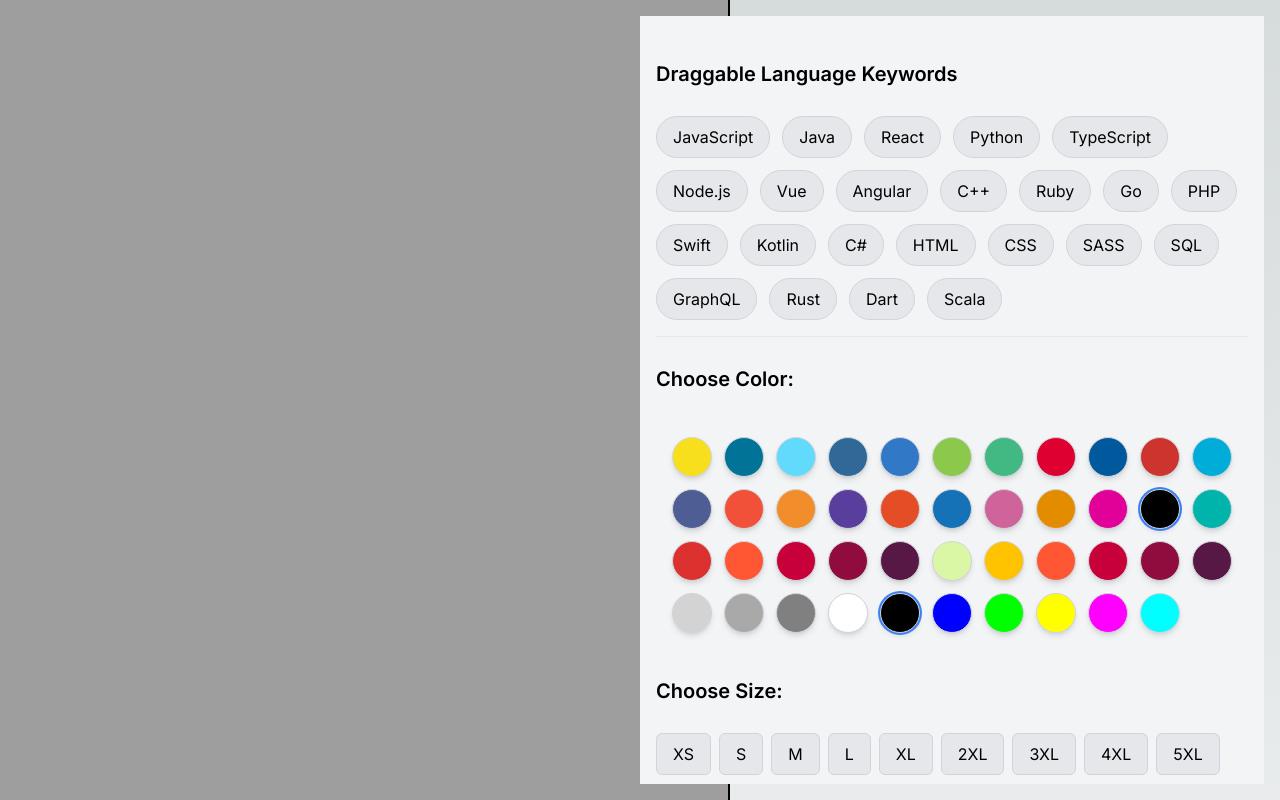
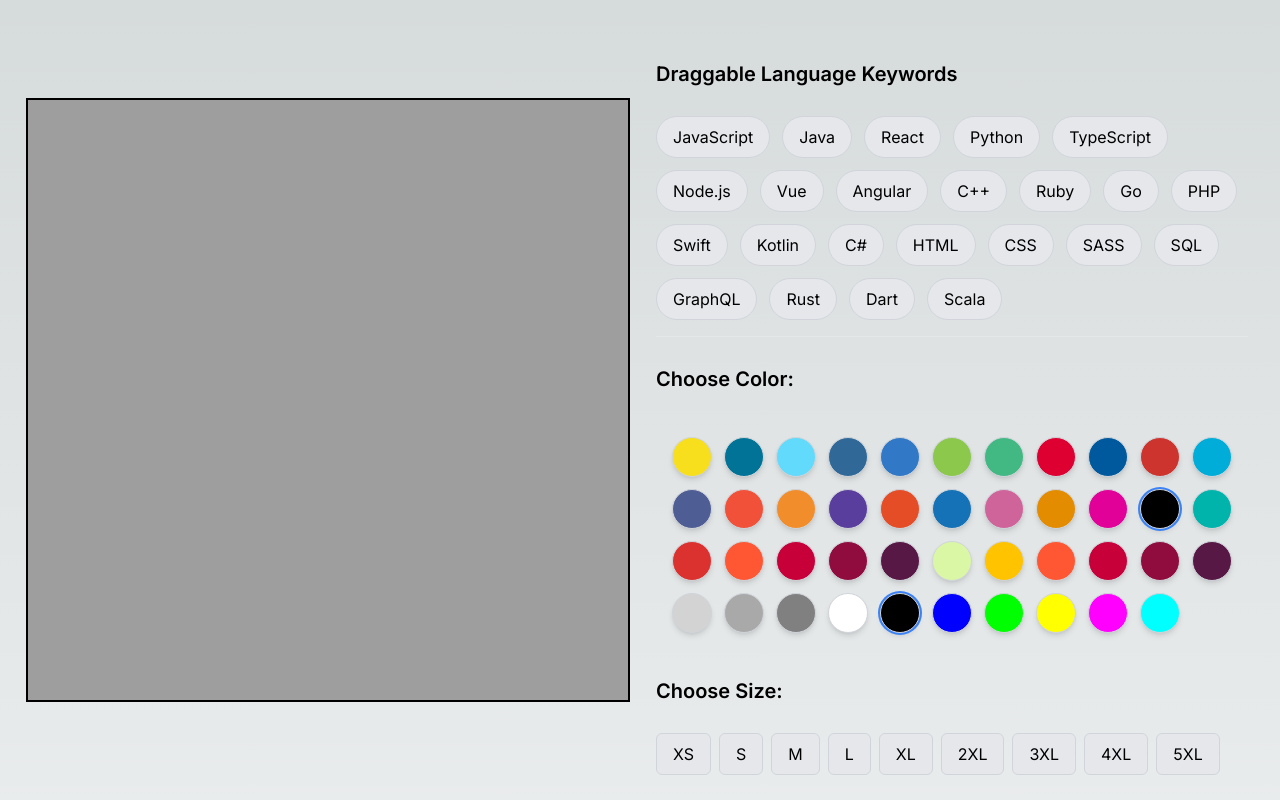
Before and after one commit to sonikamah/black-tshirt, a Next.js app: page / in a window 1280 px wide. Shown: the top 800 px of the page. Built offline with nearby package versions, Linux system fonts and the light colour scheme.

Commit message:
refactoring

```diff
--- a/app/components/canvasWithImage.tsx
+++ b/app/components/canvasWithImage.tsx
@@ -55,8 +55,8 @@ const CanvasWithImage = ({ draggedItems, onDrop, onDragOverCanvas, id }) => {
     <canvas
       id={id}
       ref={canvasRef}
-      width={800}
-      height={800}
+      width={600}
+      height={600}
       onDrop={onDrop}
       onDragOver={onDragOverCanvas}
       className="border-2 border-black"
--- a/app/components/home.tsx
+++ b/app/components/home.tsx
@@ -54,6 +54,7 @@ const HomePage = () => {
   };
 
   return (
+    <div className="flex">
       <div className="flex p-4 h-screen">
         {/* Left Canvas Section */}
         <div className="w-1/2 flex items-center justify-center">
@@ -66,7 +67,7 @@ const HomePage = () => {
         </div>
 
         {/* Right Language Keywords Section */}
-      <div className="w-1/2 p-4 bg-gray-100">
+        <div className="w-1/2 p-4">
           <h1 className="text-xl font-semibold mt-7 mb-7">Draggable Language Keywords</h1>
           <LanguageKeywordsButton
             onDragStart={handleDragStart}
@@ -81,6 +82,7 @@ const HomePage = () => {
           <SizeSelectButtonGroup /> {/* or <SizeSelectButtonGroup /> */}
         </div>
       </div>
+    </div>
   );
 };
 
```
Lines whose indentation alone changed are shown as unchanged.
